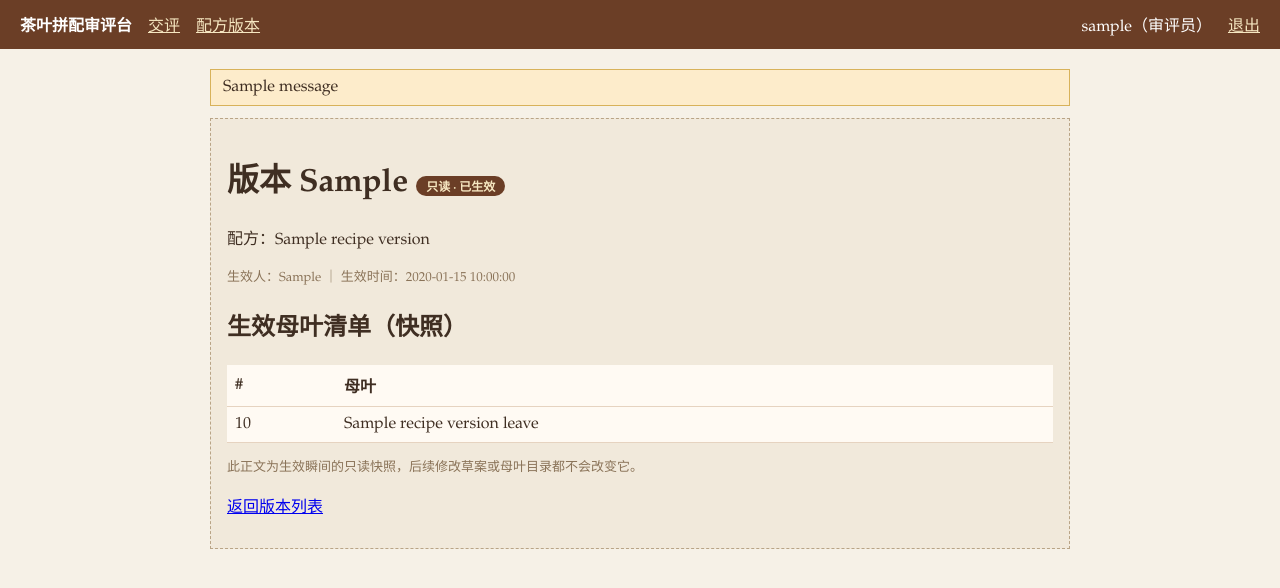
After one commit to lacsar712/cc-tb-a07-GSB, a Flask app: page /recipes/versions/1 in a window 1280 px wide. The commit adds this page. Shown: the top 588 px of the page. Run offline with Flask 3, Linux system fonts and the light colour scheme; the visitor is signed in with stand-in values (Sample User, id 1); one stand-in notice (Sample message) is shown; a database or web service that is not in the repository returns one stand-in record (values such as "Sample title"); some libraries are stand-ins or nearby versions.

Commit message:
feat: recipe draft activate immutable versions

```diff
--- a/backend/app.py
+++ b/backend/app.py
@@ -2,7 +2,15 @@ import os
 from functools import wraps
 
 import psycopg2
-from flask import Flask, redirect, render_template, request, session, url_for
+from flask import (
+    Flask,
+    flash,
+    redirect,
+    render_template,
+    request,
+    session,
+    url_for,
+)
 from psycopg2.extras import RealDictCursor
 
 from rules import weigh
@@ -28,6 +36,23 @@ def login_required(fn):
         return fn(*args, **kwargs)
 
     return wrap
+
+
+def writer_required(fn):
+    @wraps(fn)
+    def wrap(*args, **kwargs):
+        if "user" not in session:
+            return redirect(url_for("login"))
+        if session.get("role") != "writer":
+            return ("仅审评员可操作配方草案与交评", 403)
+        return fn(*args, **kwargs)
+
+    return wrap
+
+
+CUP_COLUMNS = """c.*, rv.version_no AS recipe_version_no
+                FROM cuppings c
+                LEFT JOIN recipe_versions rv ON rv.id = c.recipe_version_id"""
 
 
 @app.get("/health")
@@ -60,29 +85,223 @@ def logout():
 @login_required
 def home():
     with db() as conn, conn.cursor(cursor_factory=RealDictCursor) as cur:
-        cur.execute("SELECT * FROM cuppings ORDER BY id DESC")
+        cur.execute(f"SELECT {CUP_COLUMNS} ORDER BY c.id DESC")
         rows = cur.fetchall()
-    return render_template("home.html", rows=rows, can_write=session.get("role") == "writer")
+        cur.execute("SELECT id, version_no FROM recipe_versions ORDER BY version_no")
+        versions = cur.fetchall()
+    return render_template(
+        "home.html",
+        rows=rows,
+        versions=versions,
+        can_write=session.get("role") == "writer",
+    )
 
 
 @app.post("/cuppings")
-@login_required
+@writer_required
 def create():
-    if session.get("role") != "writer":
-        return ("仅审评员可提交拼配审评", 403)
+    # 交评必须挑选一个已生效版本号，否则拒交
+    raw_version = request.form.get("recipe_version_id", "").strip()
+    if not raw_version:
+        return ("交评必须选择一个已生效配方版本", 400)
+    try:
+        recipe_version_id = int(raw_version)
+    except ValueError:
+        return ("交评必须选择一个已生效配方版本", 400)
+
     aroma = float(request.form["aroma"])
     taste = float(request.form["taste"])
     liquor = float(request.form["liquor"])
     lot = request.form["lot"].strip()
     verdict, note, score = weigh(aroma, taste, liquor)
-    with db() as conn, conn.cursor(cursor_factory=RealDictCursor) as cur:
-        cur.execute(
-            """INSERT INTO cuppings (lot, aroma, taste, liquor, score, verdict, note, created_by)
-               VALUES (%s,%s,%s,%s,%s,%s,%s,%s) RETURNING *""",
-            (lot, aroma, taste, liquor, score, verdict, note, session["user"]),
-        )
-        row = cur.fetchone()
+
+    conn = db()
+    try:
+        with conn.cursor(cursor_factory=RealDictCursor) as cur:
+            cur.execute("SELECT 1 FROM recipe_versions WHERE id = %s", (recipe_version_id,))
+            if cur.fetchone() is None:
+                return ("交评必须选择一个已生效配方版本", 400)
+            cur.execute(
+                """INSERT INTO cuppings
+                       (lot, aroma, taste, liquor, score, verdict, note,
+                        created_by, recipe_version_id)
+                   VALUES (%s,%s,%s,%s,%s,%s,%s,%s,%s)
+                   RETURNING id""",
+                (lot, aroma, taste, liquor, score, verdict, note,
+                 session["user"], recipe_version_id),
+            )
+            new_id = cur.fetchone()["id"]
+            cur.execute(
+                f"SELECT {CUP_COLUMNS} WHERE c.id = %s", (new_id,)
+            )
+            row = cur.fetchone()
         conn.commit()
+    finally:
+        conn.close()
+
     if request.headers.get("HX-Request"):
         return render_template("_row.html", row=row)
     return redirect(url_for("home"))
+
+
+# ---------------------------------------------------------------------------
+# 拼配配方：草案 -> 生效只读版本
+# ---------------------------------------------------------------------------
+
+
+@app.get("/recipes")
+@login_required
+def recipes_page():
+    can_write = session.get("role") == "writer"
+    with db() as conn, conn.cursor(cursor_factory=RealDictCursor) as cur:
+        cur.execute(
+            """SELECT v.id, v.version_no, v.name, v.activated_by, v.activated_at,
+                      (SELECT count(*) FROM recipe_version_leaves l
+                        WHERE l.version_id = v.id) AS leaf_count
+               FROM recipe_versions v
+               ORDER BY v.version_no"""
+        )
+        versions = cur.fetchall()
+
+        draft = None
+        leaves = []
+        if can_write:
+            cur.execute(
+                """SELECT * FROM recipe_drafts
+                   WHERE status = 'open'
+                   ORDER BY id DESC LIMIT 1"""
+            )
+            draft = cur.fetchone()
+            cur.execute("SELECT id, name, note FROM leaves ORDER BY name")
+            leaves = cur.fetchall()
+            if draft:
+                cur.execute(
+                    "SELECT leaf_id FROM recipe_draft_leaves WHERE draft_id = %s",
+                    (draft["id"],),
+                )
+                selected = {r["leaf_id"] for r in cur.fetchall()}
+                for leaf in leaves:
+                    leaf["selected"] = leaf["id"] in selected
+    return render_template(
+        "recipes.html", versions=versions, draft=draft, leaves=leaves, can_write=can_write
+    )
+
+
+@app.post("/recipes/drafts")
+@writer_required
+def create_draft():
+    conn = db()
+    try:
+        with conn.cursor(cursor_factory=RealDictCursor) as cur:
+            cur.execute("SELECT id FROM recipe_drafts WHERE status = 'open' LIMIT 1")
+            if cur.fetchone() is not None:
+                flash("已有一份进行中的草案，请先改完并生效。")
+                return redirect(url_for("recipes_page"))
+            cur.execute(
+                "INSERT INTO recipe_drafts (name, created_by) VALUES (%s, %s) RETURNING id",
+                (request.form.get("name", "拼配配方").strip() or "拼配配方", session["user"]),
+            )
+            draft_id = cur.fetchone()["id"]
+        conn.commit()
+    finally:
+        conn.close()
+    return redirect(url_for("recipes_page") + f"#draft-{draft_id}")
+
+
+def _save_draft_leaves(cur, draft_id, leaf_ids):
+    cur.execute("DELETE FROM recipe_draft_leaves WHERE draft_id = %s", (draft_id,))
+    for position, leaf_id in enumerate(leaf_ids):
+        cur.execute(
+            """INSERT INTO recipe_draft_leaves (draft_id, leaf_id, position)
+               VALUES (%s, %s, %s)""",
+            (draft_id, leaf_id, position),
+        )
+
+
+@app.post("/recipes/drafts/<int:draft_id>")
+@writer_required
+def save_or_activate_draft(draft_id):
+    op = request.form.get("op", "save")
+    name = (request.form.get("name", "").strip() or "拼配配方")
+    try:
+        leaf_ids = [int(x) for x in request.form.getlist("leaf_ids")]
+    except ValueError:
+        return ("母叶选择不合法", 400)
+
+    conn = db()
+    try:
+        with conn.cursor(cursor_factory=RealDictCursor) as cur:
+            cur.execute(
+                "SELECT * FROM recipe_drafts WHERE id = %s AND status = 'open' FOR UPDATE",
+                (draft_id,),
+            )
+            draft = cur.fetchone()
+            if draft is None:
+                return ("草案不存在或已生效，不能再改", 404)
+
+            if op == "activate":
+                if not leaf_ids:
+                    flash("生效前至少要挂一味母叶。")
+                    return redirect(url_for("recipes_page") + f"#draft-{draft_id}")
+                # 先以本次提交清单落草案（所见即所得），再据此快照出版本正文
+                _save_draft_leaves(cur, draft_id, leaf_ids)
+                cur.execute(
+                    """INSERT INTO recipe_versions (name, activated_by)
+                       VALUES (%s, %s) RETURNING id, version_no""",
+                    (name, session["user"]),
+                )
+                created = cur.fetchone()
+                cur.execute(
+                    """INSERT INTO recipe_version_leaves
+                           (version_id, leaf_id, leaf_name, position)
+                       SELECT %s, dl.leaf_id, l.name, dl.position
+                       FROM recipe_draft_leaves dl
+                       JOIN leaves l ON l.id = dl.leaf_id
+                       WHERE dl.draft_id = %s""",
+                    (created["id"], draft_id),
+                )
+                cur.execute(
+                    """UPDATE recipe_drafts
+                       SET status = 'activated',
+                           activated_at = now(),
+                           created_version_id = %s,
+                           name = %s
+                       WHERE id = %s""",
+                    (created["id"], name, draft_id),
+                )
+                conn.commit()
+                flash(f"已生效：版本 {created['version_no']} 为只读版本。")
+                return redirect(url_for("version_detail", version_id=created["id"]))
+
+            # 仅保存草案
+            _save_draft_leaves(cur, draft_id, leaf_ids)
+            cur.execute("UPDATE recipe_drafts SET name = %s WHERE id = %s", (name, draft_id))
+        conn.commit()
+    finally:
+        conn.close()
+    flash("草案已保存，尚未生效。")
+    return redirect(url_for("recipes_page") + f"#draft-{draft_id}")
+
+
+@app.get("/recipes/versions/<int:version_id>")
+@login_required
+def version_detail(version_id):
+    with db() as conn, conn.cursor(cursor_factory=RealDictCursor) as cur:
+        cur.execute("SELECT * FROM recipe_versions WHERE id = %s", (version_id,))
+        version = cur.fetchone()
+        if version is None:
+            return ("没有这个版本", 404)
+        cur.execute(
+            """SELECT leaf_name, position
+               FROM recipe_version_leaves
+               WHERE version_id = %s
+               ORDER BY position""",
+            (version_id,),
+        )
+        version_leaves = cur.fetchall()
+    return render_template(
+        "version.html",
+        version=version,
+        version_leaves=version_leaves,
+        can_write=session.get("role") == "writer",
+    )
--- a/backend/templates/_row.html
+++ b/backend/templates/_row.html
@@ -1,5 +1,6 @@
 <tr>
   <td>{{ row.lot }}</td>
+  <td>{% if row.recipe_version_no %}版本 {{ row.recipe_version_no }}{% else %}<span class="muted">—</span>{% endif %}</td>
   <td>{{ row.score }}</td>
   <td class="{% if row.verdict == '通过' %}pass{% else %}fail{% endif %}">{{ row.verdict }}</td>
   <td>{{ row.note }}</td>
--- a/backend/templates/base.html
+++ b/backend/templates/base.html
@@ -5,24 +5,42 @@
   <title>茶叶拼配审评台</title>
   <style>
     body { font-family: "Palatino Linotype", serif; background: #f6f1e7; color: #3f2e22; margin: 0; }
-    header { background: #6b3e26; color: #fff; padding: 12px 20px; display: flex; gap: 16px; }
+    header { background: #6b3e26; color: #fff; padding: 12px 20px; display: flex; gap: 16px; align-items: baseline; }
     header a { color: #f6e7c1; }
-    main { max-width: 820px; margin: 20px auto; }
+    header .spacer { flex: 1; }
+    main { max-width: 860px; margin: 20px auto; padding: 0 16px; }
     table { width: 100%; background: #fffaf3; border-collapse: collapse; }
     td, th { padding: 8px; border-bottom: 1px solid #e6d3c0; text-align: left; }
-    form { background: #fffaf3; padding: 12px; margin-bottom: 16px; }
+    form { background: #fffaf3; padding: 12px; margin-bottom: 16px; border: 1px solid #e6d3c0; }
     .pass { color: #166534; } .fail { color: #9f1239; }
+    .card { background: #fffaf3; border: 1px solid #e6d3c0; padding: 14px 16px; margin-bottom: 16px; }
+    .badge { display: inline-block; background: #6b3e26; color: #f6e7c1; border-radius: 10px; padding: 1px 10px; font-size: 12px; }
+    .badge.draft { background: #a98446; }
+    .readonly { background: #f1e9db; border: 1px dashed #b9a486; }
+    .muted { color: #8a7358; font-size: 13px; }
+    .flash { background: #fdeccb; border: 1px solid #d8b25a; padding: 8px 12px; margin-bottom: 12px; }
+    .err { color: #9f1239; }
+    label.chk { display: inline-block; min-width: 9em; margin: 4px 10px 4px 0; }
+    a.btn, button { cursor: pointer; }
   </style>
 </head>
 <body>
   <header>
     <strong>茶叶拼配审评台</strong>
     {% if session.user %}
-      <span>{{ session.user }}</span>
+      <a href="{{ url_for('home') }}">交评</a>
+      <a href="{{ url_for('recipes_page') }}">配方版本</a>
+      <span class="spacer"></span>
+      <span>{{ session.user }}（{{ '审评员' if session.role == 'writer' else '观察员' }}）</span>
       <a href="{{ url_for('logout') }}">退出</a>
     {% endif %}
   </header>
-  <main>{% block body %}{% endblock %}</main>
+  <main>
+    {% with messages = get_flashed_messages() %}
+      {% for m in messages %}<div class="flash">{{ m }}</div>{% endfor %}
+    {% endwith %}
+    {% block body %}{% endblock %}
+  </main>
   <script>
     document.addEventListener("submit", async (event) => {
       const form = event.target;
--- /dev/null
+++ b/backend/templates/version.html
@@ -0,0 +1,20 @@
+{% extends "base.html" %}
+{% block body %}
+<div class="card readonly">
+  <h1>版本 {{ version.version_no }} <span class="badge">只读 · 已生效</span></h1>
+  <p>配方：{{ version.name }}</p>
+  <p class="muted">生效人：{{ version.activated_by }} ｜ 生效时间：{{ version.activated_at.strftime('%Y-%m-%d %H:%M:%S') }}</p>
+
+  <h2>生效母叶清单（快照）</h2>
+  <table>
+    <thead><tr><th>#</th><th>母叶</th></tr></thead>
+    <tbody>
+      {% for l in version_leaves %}
+      <tr><td>{{ l.position + 1 }}</td><td>{{ l.leaf_name }}</td></tr>
+      {% endfor %}
+    </tbody>
+  </table>
+  <p class="muted">此正文为生效瞬间的只读快照，后续修改草案或母叶目录都不会改变它。</p>
+  <p><a href="{{ url_for('recipes_page') }}">返回版本列表</a></p>
+</div>
+{% endblock %}
```
Also changed, not shown: backend/seed.py (+112 -2 lines), backend/templates/home.html (+16 -3 lines), backend/templates/recipes.html (added, +55 -0 lines), README.md.
